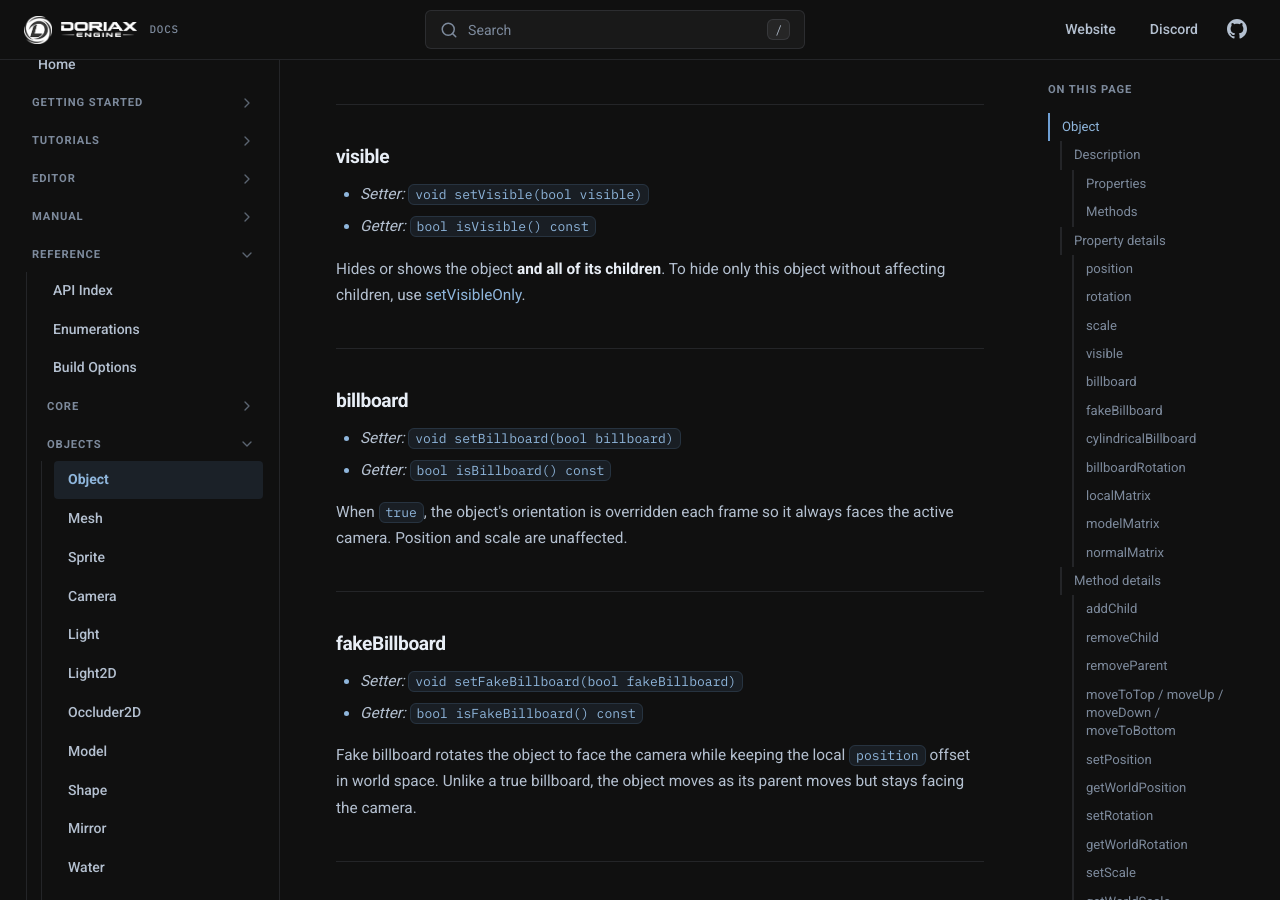
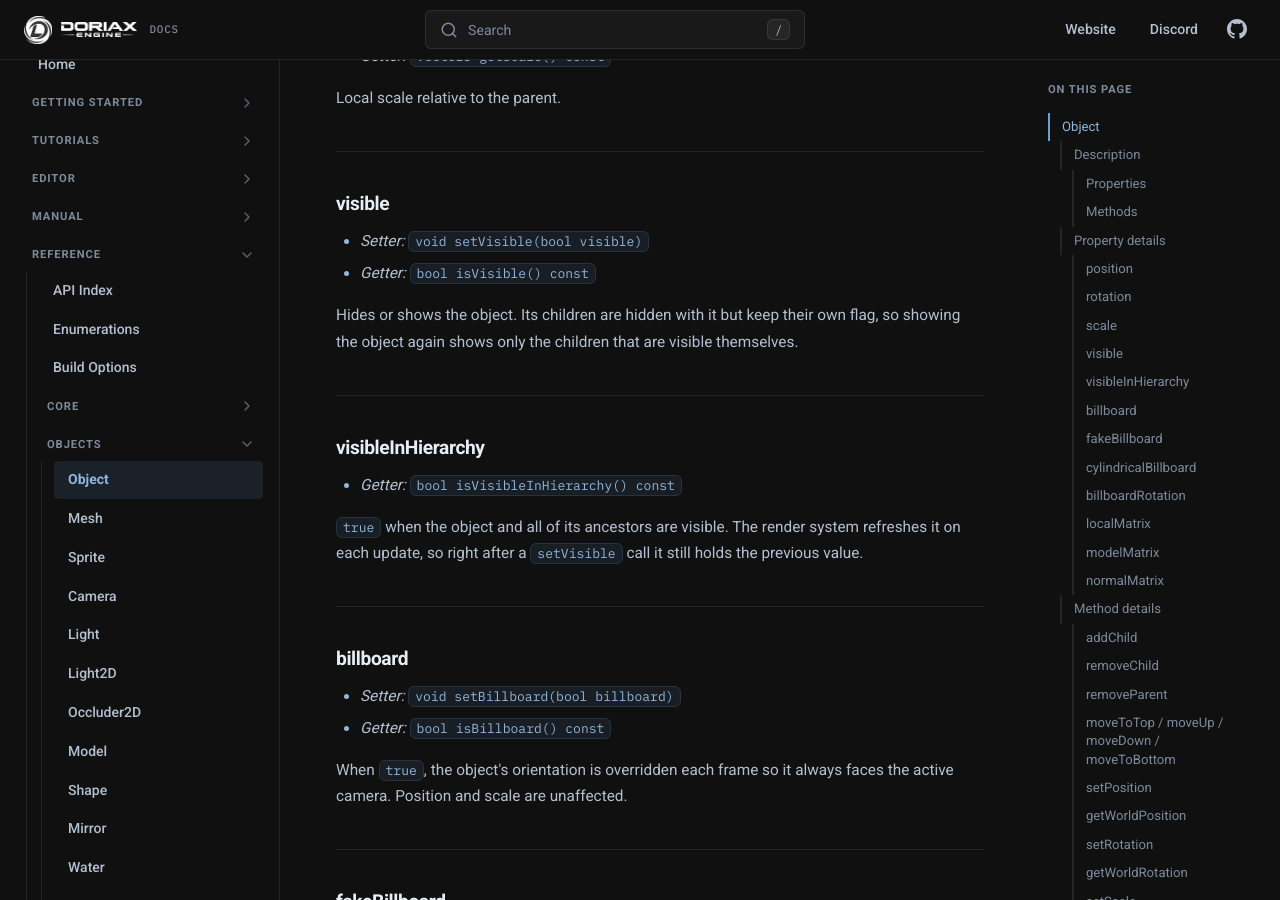
Before and after one commit to doriaxengine/doriax-docs, an MkDocs documentation site: the page built from docs/reference/classes/object.md, in a window 1280 px wide and 900 px high, scrolled down 4580 px. Built offline with MkDocs 1.6.1, drawn with Linux system fonts in a browser that asks for light colours; comment, search, counter and statistics services are not loaded; some of the changed text lies outside the part shown.

Commit message:
Doc inherited visibility and removed setVisibleOnly

```diff
--- a/docs/reference/classes/object.md
+++ b/docs/reference/classes/object.md
@@ -37,6 +37,7 @@ description: Object API reference — transform, hierarchy, visibility, billboar
 | Quaternion | [rotation](#rotation) | identity | C++ \| Lua |
 | Vector3 | [scale](#scale) | `(1,1,1)` | C++ \| Lua |
 | bool | [visible](#visible) | `true` | C++ \| Lua |
+| bool | [visibleInHierarchy](#visibleinhierarchy) | `true` | C++ \| Lua (read-only) |
 | bool | [billboard](#billboard) | `false` | C++ \| Lua |
 | bool | [fakeBillboard](#fakebillboard) | `false` | C++ \| Lua |
 | bool | [cylindricalBillboard](#cylindricalbillboard) | `false` | C++ \| Lua |
@@ -67,7 +68,7 @@ description: Object API reference — transform, hierarchy, visibility, billboar
 | Vector3 | [getWorldScale](#setscale) | C++ \| Lua |
 | void | [setVisible](#setvisible) | C++ \| Lua |
 | bool | [isVisible](#setvisible) | C++ \| Lua |
-| void | [setVisibleOnly](#setvisibleonly) | C++ \| Lua |
+| bool | [isVisibleInHierarchy](#visibleinhierarchy) | C++ \| Lua |
 | void | [setBillboard](#setbillboard) | C++ \| Lua |
 | bool | [isBillboard](#billboard) | C++ \| Lua |
 | void | [setFakeBillboard](#fakebillboard) | C++ \| Lua |
@@ -162,7 +163,15 @@ Local scale relative to the parent.
 * *Setter:* `void setVisible(bool visible)`
 * *Getter:* `bool isVisible() const`
 
-Hides or shows the object **and all of its children**. To hide only this object without affecting children, use [setVisibleOnly](#setvisibleonly).
+Hides or shows the object. Its children are hidden with it but keep their own flag, so showing the object again shows only the children that are visible themselves.
+
+---
+
+### visibleInHierarchy
+
+* *Getter:* `bool isVisibleInHierarchy() const`
+
+`true` when the object and all of its ancestors are visible. The render system refreshes it on each update, so right after a `setVisible` call it still holds the previous value.
 
 ---
 
@@ -350,15 +359,7 @@ Returns the effective world-space scale, multiplied through the parent chain.
 * `void setVisible(bool visible)`
 * `bool isVisible() const`
 
-Shows or hides this object and all its descendants.
-
----
-
-### setVisibleOnly
-
-* `void setVisibleOnly(bool visible)`
-
-Shows or hides only this object without propagating the change to children.
+Shows or hides this object. Descendants are hidden with it but keep their own `visible` flag.
 
 ---
 
```
Also changed, not shown: docs/reference/classes/transform.md (+2 -2 lines).
